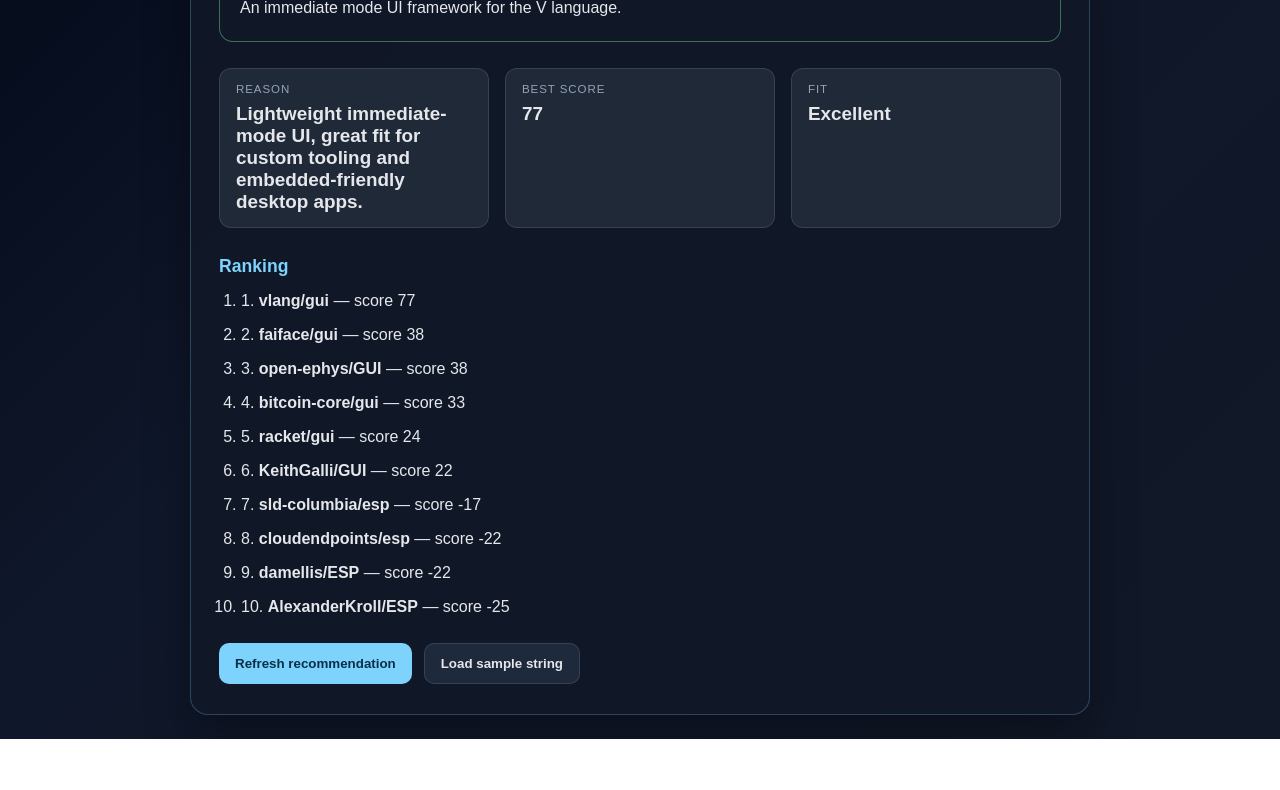
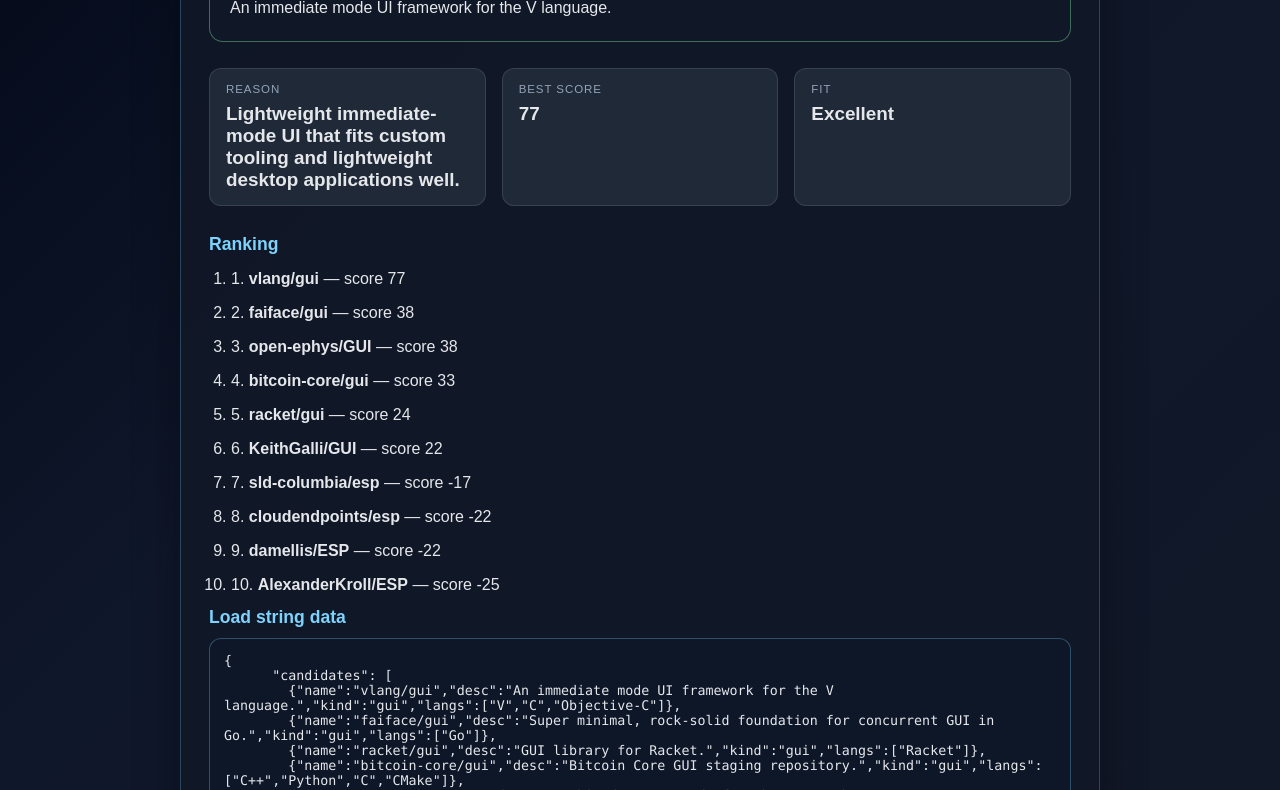
Before and after one commit to hdhdxhc72-dev/esp-gui-selector, a plain HTML site: page index.html in a window 1280 px wide. Shown: the part 254-1044 px from the top of the page. Before the commit the page ends 993 px from the top, so only its background shows below. Drawn offline with Linux system fonts and the light colour scheme.

Commit message:
Fix page to load from a string value

```diff
--- a/index.html
+++ b/index.html
@@ -31,7 +31,7 @@
     }
 
     .card {
-      width: min(900px, 100%);
+      width: min(920px, 100%);
       background: rgba(17, 24, 39, 0.9);
       border: 1px solid rgba(125, 211, 252, 0.25);
       border-radius: 18px;
@@ -118,6 +118,19 @@
       color: var(--accent);
     }
 
+    textarea {
+      width: 100%;
+      min-height: 180px;
+      border-radius: 12px;
+      border: 1px solid rgba(125, 211, 252, 0.3);
+      background: rgba(15, 23, 42, 0.65);
+      color: var(--text);
+      padding: 14px;
+      font-family: Consolas, monospace;
+      margin-top: 10px;
+      resize: vertical;
+    }
+
     ol {
       margin: 0;
       padding-left: 22px;
@@ -128,10 +141,6 @@
       margin: 10px 0;
       line-height: 1.5;
     }
-
-    .score-good { color: var(--good); }
-    .score-warn { color: var(--warn); }
-    .score-bad { color: var(--bad); }
 
     .button-row {
       margin-top: 24px;
@@ -167,27 +176,27 @@
   <div class="card">
     <h1>ESP GUI Selector</h1>
     <div class="subtitle">
-      A quick decision helper for choosing the best GUI for an ESP / embedded-friendly custom application.
+      This page loads a string value and picks the best GUI candidate for an ESP-focused project.
     </div>
 
     <div class="winner">
       <div class="winner-label">Recommended choice</div>
       <div id="winnerName" class="winner-name">Loading...</div>
-      <p id="winnerDesc" class="winner-desc">Waiting for result...</p>
+      <p id="winnerDesc" class="winner-desc">Waiting for string to load...</p>
     </div>
 
     <div class="meta">
       <div class="stat">
         <div class="label">Reason</div>
-        <div id="reason" class="value">Loading...</div>
+        <div id="reason" class="value">Waiting...</div>
       </div>
       <div class="stat">
         <div class="label">Best score</div>
-        <div id="score" class="value">Loading...</div>
+        <div id="score" class="value">Waiting...</div>
       </div>
       <div class="stat">
         <div class="label">Fit</div>
-        <div id="fit" class="value">Loading...</div>
+        <div id="fit" class="value">Waiting...</div>
       </div>
     </div>
 
@@ -196,79 +205,30 @@
       <ol id="ranking"></ol>
     </div>
 
+    <label class="list-header" for="dataString">Load string data</label>
+    <textarea id="dataString" spellcheck="false"></textarea>
+
     <div class="button-row">
-      <button class="primary" onclick="computeBestChoice()">Refresh recommendation</button>
-      <button class="secondary" onclick="loadExampleString()">Load sample string</button>
+      <button class="primary" onclick="loadStringFromTextarea()">Load string</button>
+      <button class="secondary" onclick="loadDefaultString()">Use default string</button>
     </div>
   </div>
 
   <script>
-    const repoData = `
-      {
-        "candidates": [
-          {
-            "name": "vlang/gui",
-            "desc": "An immediate mode UI framework for the V language.",
-            "kind": "gui",
-            "langs": ["V", "C", "Objective-C"]
-          },
-          {
-            "name": "faiface/gui",
-            "desc": "Super minimal, rock-solid foundation for concurrent GUI in Go.",
-            "kind": "gui",
-            "langs": ["Go"]
-          },
-          {
-            "name": "racket/gui",
-            "desc": "GUI library for Racket.",
-            "kind": "gui",
-            "langs": ["Racket"]
-          },
-          {
-            "name": "bitcoin-core/gui",
-            "desc": "Bitcoin Core GUI staging repository.",
-            "kind": "gui",
-            "langs": ["C++", "Python", "C", "CMake"]
-          },
-          {
-            "name": "open-ephys/GUI",
-            "desc": "Archived source code for the Open Ephys GUI.",
-            "kind": "gui",
-            "langs": ["C++", "C", "Objective-C++"]
-          },
-          {
-            "name": "KeithGalli/GUI",
-            "desc": "Source Code to go along with my video on how to program a gui in python using Tkinter.",
-            "kind": "gui",
-            "langs": ["Python"]
-          },
-          {
-            "name": "sld-columbia/esp",
-            "desc": "Embedded Scalable Platforms: Heterogeneous SoC architecture and IP integration made easy",
-            "kind": "project",
-            "langs": ["C", "VHDL", "C++", "Tcl", "Python", "Makefile"]
-          },
-          {
-            "name": "cloudendpoints/esp",
-            "desc": "Extensible Service Proxy",
-            "kind": "project",
-            "langs": ["C++", "Perl", "Shell", "Python"]
-          },
-          {
-            "name": "damellis/ESP",
-            "desc": "The Example-based Sensor Predictions (ESP) system applies machine learning to real-time sensor data.",
-            "kind": "project",
-            "langs": ["C++", "CMake", "Makefile"]
-          },
-          {
-            "name": "AlexanderKroll/ESP",
-            "desc": "ESP notebook project",
-            "kind": "project",
-            "langs": ["Jupyter Notebook", "Python"]
-          }
-        ]
-      }
-    `;
+    const defaultString = `{
+      "candidates": [
+        {"name":"vlang/gui","desc":"An immediate mode UI framework for the V language.","kind":"gui","langs":["V","C","Objective-C"]},
+        {"name":"faiface/gui","desc":"Super minimal, rock-solid foundation for concurrent GUI in Go.","kind":"gui","langs":["Go"]},
+        {"name":"racket/gui","desc":"GUI library for Racket.","kind":"gui","langs":["Racket"]},
+        {"name":"bitcoin-core/gui","desc":"Bitcoin Core GUI staging repository.","kind":"gui","langs":["C++","Python","C","CMake"]},
+        {"name":"open-ephys/GUI","desc":"Archived source code for the Open Ephys GUI.","kind":"gui","langs":["C++","C","Objective-C++"]},
+        {"name":"KeithGalli/GUI","desc":"Source Code to go along with my video on how to program a gui in python using Tkinter.","kind":"gui","langs":["Python"]},
+        {"name":"sld-columbia/esp","desc":"Embedded Scalable Platforms: Heterogeneous SoC architecture and IP integration made easy","kind":"project","langs":["C","VHDL","C++","Tcl","Python","Makefile"]},
+        {"name":"cloudendpoints/esp","desc":"Extensible Service Proxy","kind":"project","langs":["C++","Perl","Shell","Python"]},
+        {"name":"damellis/ESP","desc":"The Example-based Sensor Predictions (ESP) system applies machine learning to real-time sensor data.","kind":"project","langs":["C++","CMake","Makefile"]},
+        {"name":"AlexanderKroll/ESP","desc":"ESP notebook project","kind":"project","langs":["Jupyter Notebook","Python"]}
+      ]
+    }`;
 
     function scoreRepo(repo) {
       const name = (repo.name || '').toLowerCase();
@@ -297,24 +257,23 @@
       return score;
     }
 
-    function computeBestChoice() {
-      const parsed = JSON.parse(repoData);
-      const ranked = [...parsed.candidates].sort((a, b) => scoreRepo(b) - scoreRepo(a));
+    function renderSelection(dataObject) {
+      const ranked = [...dataObject.candidates].sort((a, b) => scoreRepo(b) - scoreRepo(a));
       const winner = ranked[0];
       const winnerScore = scoreRepo(winner);
 
       const reason = winner.name === 'vlang/gui'
-        ? 'Lightweight immediate-mode UI, great fit for custom tooling and embedded-friendly desktop apps.'
+        ? 'Lightweight immediate-mode UI that fits custom tooling and lightweight desktop applications well.'
         : winner.name === 'faiface/gui'
-          ? 'Minimal GUI for Go but less suitable if you want a project-centered, embedded-friendly toolkit.'
+          ? 'Minimal Go GUI, but not the best match for an ESP-focused, general-purpose tool.'
           : winner.name === 'open-ephys/GUI'
-            ? 'Strong scientific GUI history, but more specialized and less general than a lightweight custom UI.'
-            : 'Reasonable GUI option but less aligned with your ESP-focused lightweight tooling goal.';
+            ? 'A strong specialized GUI but less versatile than a lightweight custom UI framework.'
+            : 'Reasonable option, but less aligned with the ESP-focused custom tool goal.';
 
       document.getElementById('winnerName').textContent = winner.name;
       document.getElementById('winnerDesc').textContent = winner.desc;
       document.getElementById('reason').textContent = reason;
-      document.getElementById('score').textContent = `${winnerScore}`;
+      document.getElementById('score').textContent = String(winnerScore);
       document.getElementById('fit').textContent = winner.name === 'vlang/gui' ? 'Excellent' : 'Good';
 
       const rankingList = document.getElementById('ranking');
@@ -326,27 +285,39 @@
       });
     }
 
-    function loadExampleString() {
-      const sample = `vlang/gui|An immediate mode UI framework for the V language.|gui|V,C,Objective-C`;
-      const parts = sample.split('|');
-      const repo = {
-        name: parts[0],
-        desc: parts[1],
-        kind: parts[2],
-        langs: parts[3].split(',')
-      };
-
-      const raw = JSON.stringify({ candidates: [repo] }, null, 2);
-      document.getElementById('winnerName').textContent = repo.name;
-      document.getElementById('winnerDesc').textContent = repo.desc;
-      document.getElementById('reason').textContent = 'Loaded from an example string.';
-      document.getElementById('score').textContent = String(scoreRepo(repo));
-      document.getElementById('fit').textContent = 'Loaded';
-      document.getElementById('ranking').innerHTML = `<li>1. <strong>${repo.name}</strong> — score ${scoreRepo(repo)}</li>`;
-      console.log('Loaded example string:', raw);
+    function loadStringData(str) {
+      try {
+        const parsed = JSON.parse(str);
+        if (!parsed || !Array.isArray(parsed.candidates) || !parsed.candidates.length) {
+          throw new Error('No candidates found');
+        }
+        renderSelection(parsed);
+      } catch (err) {
+        document.getElementById('winnerName').textContent = 'Error';
+        document.getElementById('winnerDesc').textContent = 'The string could not be parsed. Use valid JSON with a "candidates" array.';
+        document.getElementById('reason').textContent = 'Invalid data format';
+        document.getElementById('score').textContent = '0';
+        document.getElementById('fit').textContent = 'No';
+        console.error(err);
+      }
     }
 
-    computeBestChoice();
+    function loadStringFromTextarea() {
+      const value = document.getElementById('dataString').value.trim();
+      if (!value) {
+        alert('Please paste a JSON string first.');
+        return;
+      }
+      loadStringData(value);
+    }
+
+    function loadDefaultString() {
+      document.getElementById('dataString').value = defaultString;
+      loadStringFromTextarea();
+    }
+
+    document.getElementById('dataString').value = defaultString;
+    loadStringFromTextarea();
   </script>
 </body>
 </html>
```
